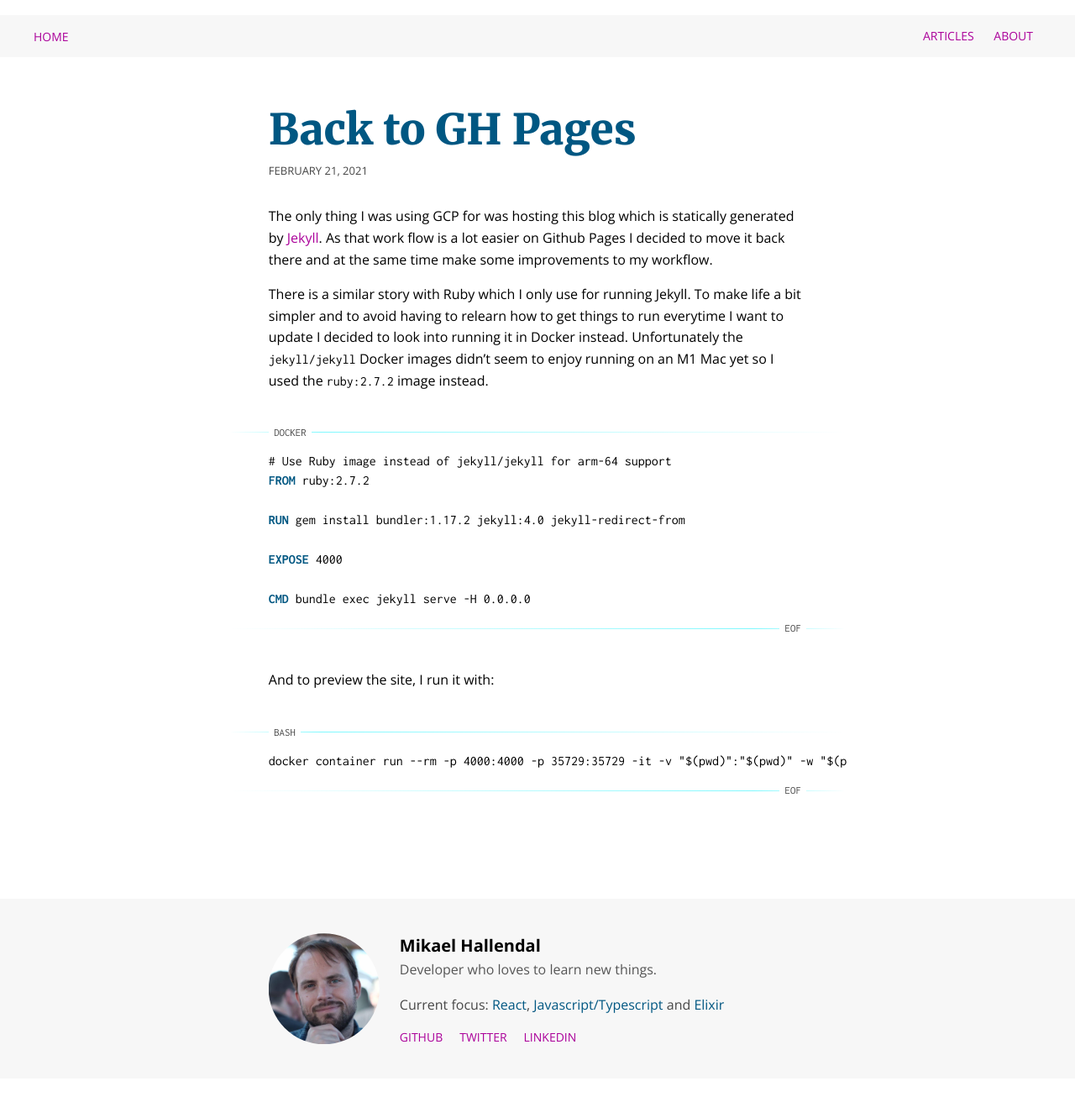
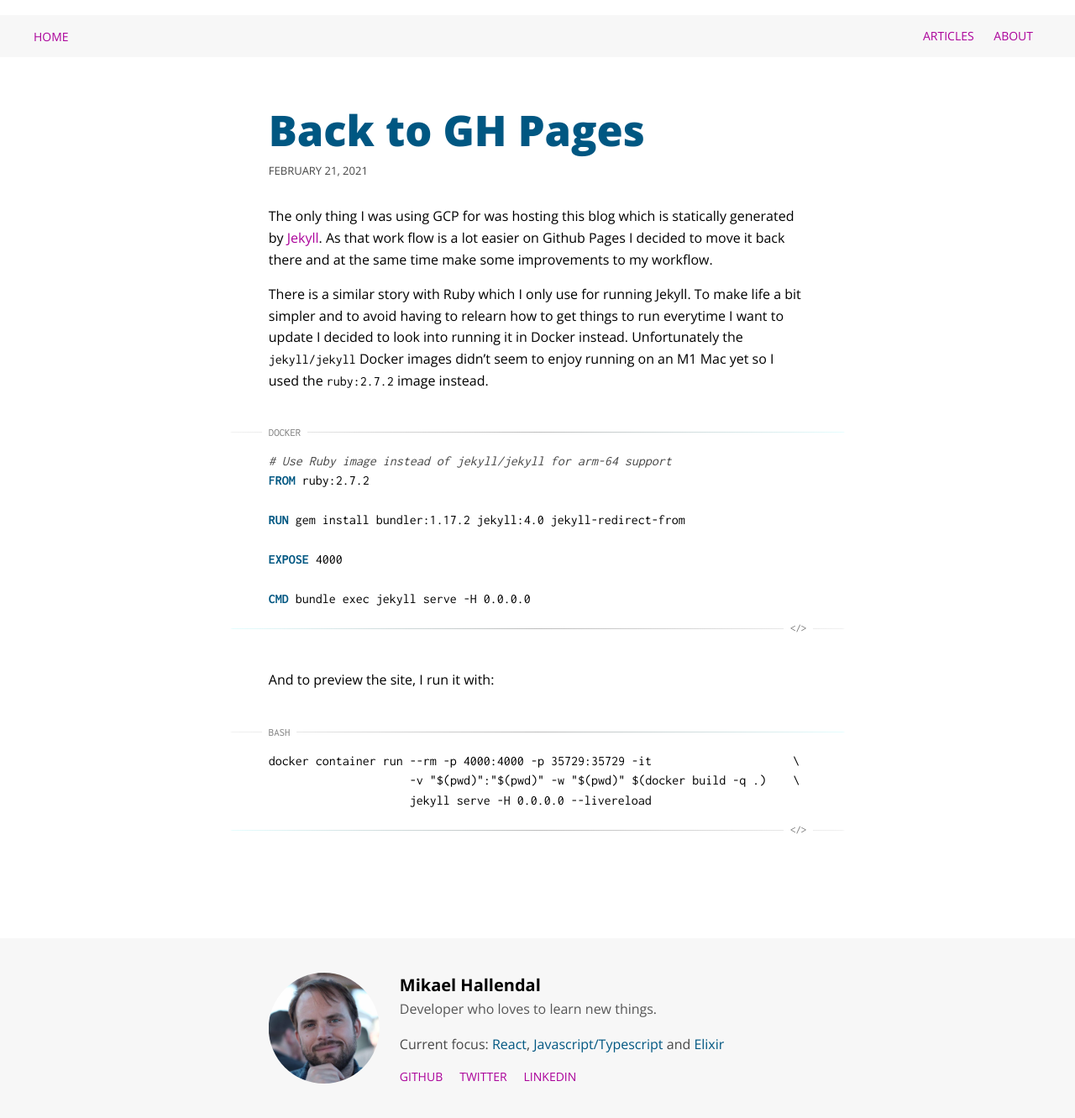
Before and after one commit to hallski/hallski.github.io, a Jekyll site: the page built from _posts/2021-02-21-back-to-ghpages.markdown, in a window 1280 px wide. Shown: the whole page at 84% size. Built offline with Jekyll 4.4.1, drawn with Linux system fonts in a browser that asks for light colours; before the commit the page ends 1284 px from its top, so only the background shows below that.

Commit message:
Update code blocks

````diff
--- a/_posts/2021-02-21-back-to-ghpages.markdown
+++ b/_posts/2021-02-21-back-to-ghpages.markdown
@@ -21,5 +21,7 @@ CMD bundle exec jekyll serve -H 0.0.0.0
 
 And to preview the site, I run it with:
 ```shell
-docker container run --rm -p 4000:4000 -p 35729:35729 -it -v "$(pwd)":"$(pwd)" -w "$(pwd)" $(docker build -q .) jekyll serve -H 0.0.0.0 --livereload
+docker container run --rm -p 4000:4000 -p 35729:35729 -it                     \
+                     -v "$(pwd)":"$(pwd)" -w "$(pwd)" $(docker build -q .)    \
+                     jekyll serve -H 0.0.0.0 --livereload
 ```
--- a/css/style.css
+++ b/css/style.css
@@ -1,11 +1,10 @@
 @import url("https://fonts.googleapis.com/css2?family=Open+Sans:ital,wght@0,400;0,700;0,800;1,400&family=Inconsolata:wght@400;700&display=swap");
-@import url('https://fonts.googleapis.com/css2?family=Merriweather+Sans:ital,wght@0,300;0,400;0,700;1,300;1,400&family=Merriweather:wght@400;700;900&display=swap');
 :root {
   --grid: minmax(1.5em, 1fr) minmax(20rem, var(--content-max-width))
     minmax(1.5em, 1fr);
 
   --font-family-body: "Open Sans", sans-serif;
-  --font-family-heading: "Merriweather", serif;
+  --font-family-heading: "Open Sans", sans-serif;
   --font-family-code: "Inconsolata", monospace;
 
   /* From type-scale.com */
@@ -29,6 +28,7 @@
   --clr-text: black;
   --clr-box-bg: #f7f7f7;
   --clr-gray: #474747;
+  --clr-code-block-lang: #7a7a7a;
 }
 
 @media (prefers-color-scheme: dark) {
@@ -39,6 +39,7 @@
     --clr-text: #e5e5e5;
     --clr-box-bg: #292929;
     --clr-gray: #a0a0a0;
+    --clr-code-block-lang: #7a7a7a;
   }
 }
 
@@ -157,43 +158,36 @@ div.highlighter-rouge {
   position: relative;
 }
 
-@media (min-width: 900px) {
   div.highlighter-rouge::before {
-    color: var(--clr-gray);
+    color: var(--clr-code-block-lang);
     position: absolute;
-    left: 0;
+    left: -.5rem;;
     top: -.5rem;
     background: var(--clr-bg);
     z-index: 10;
-    /* right: calc(100% + 3rem); */
-    /* top: 1.5rem; */
-    padding: 0 .5em;
+    padding: 0 .5rem;
     text-align: left;
     font-size: .8rem;
     font-family: var(--font-family-code);
     line-height: var(--line-height-code);
     text-transform: uppercase;
-    /* font-variant-caps: small-caps; */
     vertical-align: text-top;
   }
 
   div.highlighter-rouge::after {
-    color: var(--clr-gray);
+    color: var(--clr-code-block-lang);
     position: absolute;
-    content: 'EOF';
-    right: 0;
+    content: '</>';
+    right: -.5rem;
     bottom: -.5rem;
     background: var(--clr-bg);
     z-index: 10;
-    /* right: calc(100% + 3rem); */
-    /* top: 1.5rem; */
-    padding: 0 .5em;
+    padding: 0 .5rem;
     text-align: left;
     font-size: .8rem;
     font-family: var(--font-family-code);
     line-height: var(--line-height-code);
     text-transform: uppercase;
-    /* font-variant-caps: small-caps; */
     vertical-align: text-top;
   }
 
@@ -235,7 +229,6 @@ div.highlighter-rouge {
   div.language-Dockerfile::before {
     content: "Docker";
   }
-}
 
 pre.highlight {
   margin: 0;
@@ -256,7 +249,7 @@ div.highlight {
 }
 
 div.highlight:before {
-  background: linear-gradient(to right, rgba(0, 242, 254, 0) 0%, rgba(0, 242, 254, .5) 15%, rgba(0, 242, 254, 0) 100%) ;
+  background: linear-gradient(to right, rgba(122,122,122, .1) 0%, rgba(122,122,122, .5) 50%, rgba(0,242,254, .1) 100%) ;
   height: 1px;
   content: '';
   position:absolute;
@@ -266,13 +259,18 @@ div.highlight:before {
 }
 
 div.highlight:after {
-  background: linear-gradient(to right, rgba(0, 242, 254, 0) 0%, rgba(0, 242, 254, .5) 85%, rgba(0, 242, 254, 0) 100%) ;
+  background: linear-gradient(to right, rgba(0,242,254,.1) 0%, rgba(122,122,122, .5) 50%, rgba(122,122,122, .1) 100%) ;
   height: 1px;
   content: '';
   position:absolute;
   width: 100%;
   bottom: 0;
   left: 0;
+}
+
+.highlight .c {
+  font-style: italic;
+  color: var(--clr-gray);
 }
 
 .highlight .k,
````
